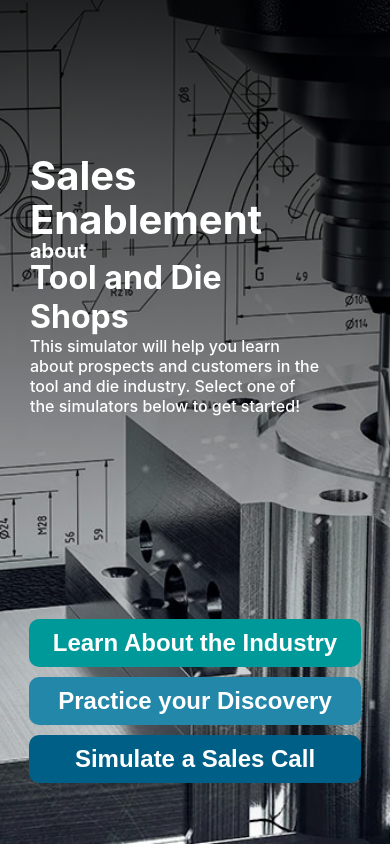
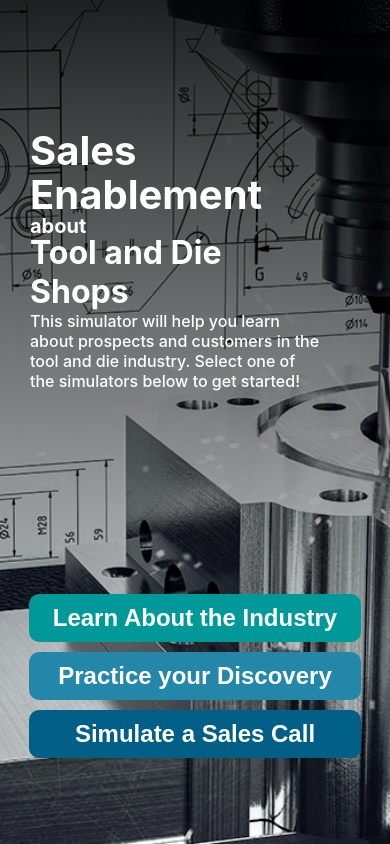
Before and after one commit to Shashhhh/plmenablement, a React (Create React App) app in the folder src/plm_enablement/: page / in a window 390 px wide. Built offline with nearby package versions, Linux system fonts and the light colour scheme.

Commit message:
adjusted homepage again

```diff
--- a/src/plm_enablement/src/home.css
+++ b/src/plm_enablement/src/home.css
@@ -87,7 +87,7 @@ border: none;
 {
   /* Design for mobile devices*/
   .container {
-    margin-top: 50px;
+    margin-top: 25px;
     justify-content: space-around;
   }
   .welcomeText {
```
